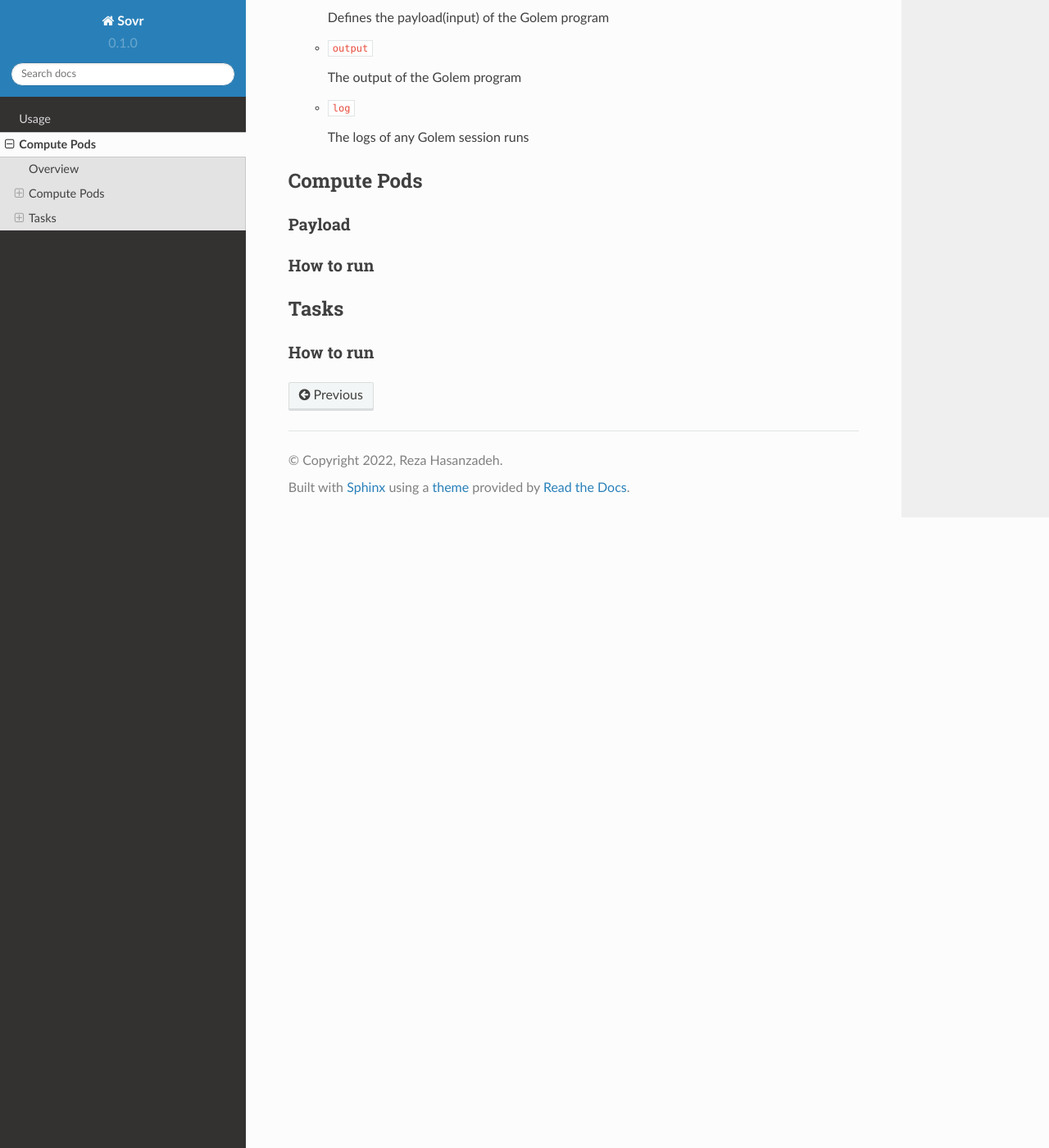
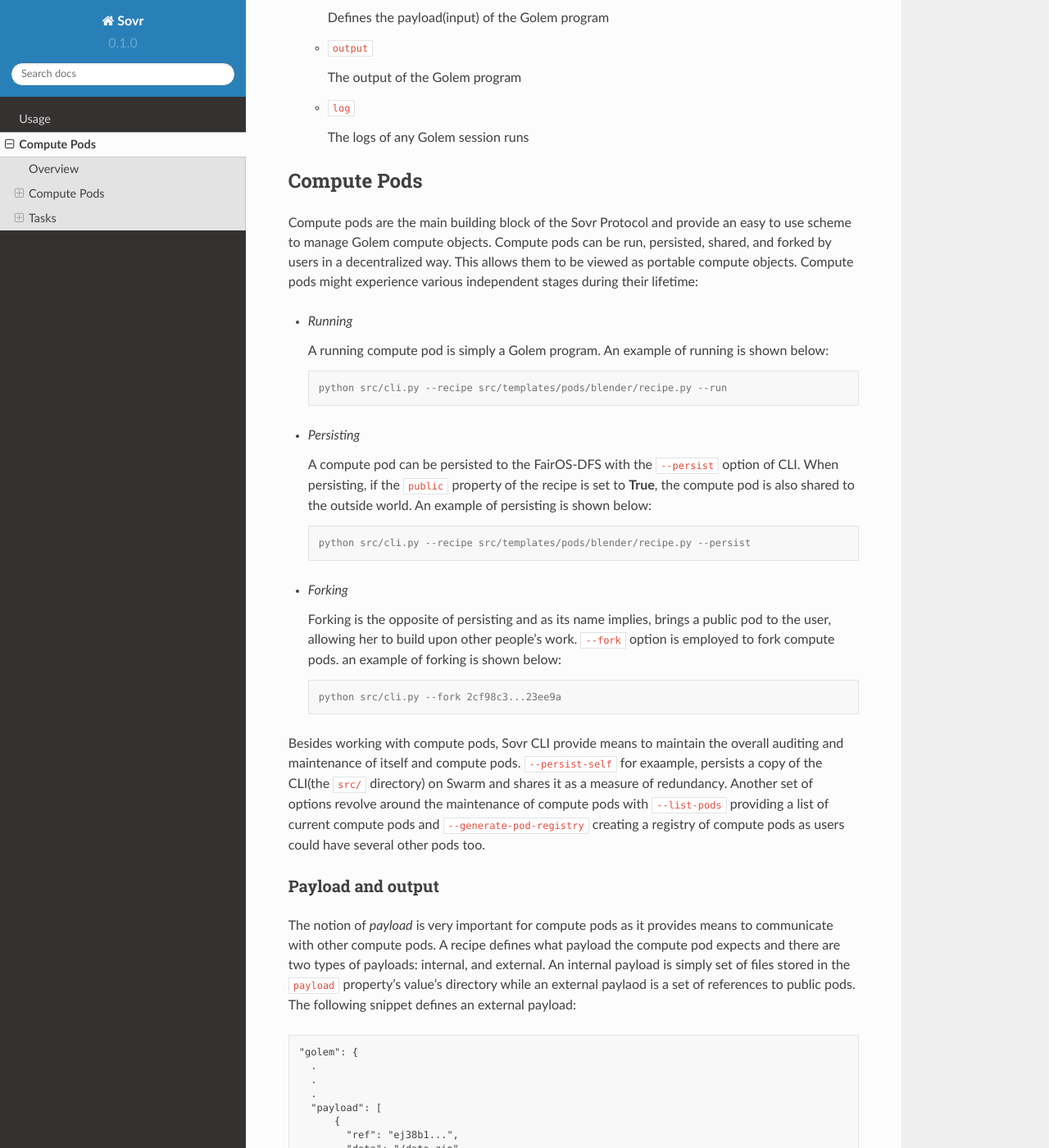
Before and after one commit to WholesumNet/sovr, a Sphinx documentation site: the page built from docs/source/computepods.rst, in a window 1280 px wide and 1400 px high, scrolled down 1452 px. Shown: the whole window at 82% size. Built offline with Sphinx 7.4.7 and the Read the Docs theme 2.0.0, drawn with Linux system fonts in a browser that asks for light colours; some of the changed text lies outside the part shown.

Commit message:
compute pods

```diff
--- a/docs/source/computepods.rst
+++ b/docs/source/computepods.rst
@@ -71,15 +70,86 @@ The description of recipe properties is provided here:
 
 Compute Pods
 ------------
+Compute pods are the main building block of the Sovr Protocol and provide an easy to use scheme to manage Golem compute objects. Compute pods can be run, persisted, shared, and forked by users in a decentralized way. This allows them to be viewed as portable compute objects. Compute pods might experience various independent stages during their lifetime:
 
-Payload
-^^^^^^^
+- *Running*
 
-How to run
-^^^^^^^^^^
+  A running compute pod is simply a Golem program. An example of running is shown below:
+
+  .. code-block:: console
+
+    python src/cli.py --recipe src/templates/pods/blender/recipe.py --run
+
+
+- *Persisting*
+
+  A compute pod can be persisted to the FairOS-DFS with the ``--persist`` option of CLI. When persisting, if the ``public`` property of the recipe is set to **True**, the compute pod is also shared to the outside world. An example of persisting is shown below:
+
+  .. code-block:: console
+
+    python src/cli.py --recipe src/templates/pods/blender/recipe.py --persist
+
+- *Forking*
+
+  Forking is the opposite of persisting and as its name implies, brings a public pod to the user, allowing her to build upon other people's work. ``--fork`` option is employed to fork compute pods. an example of forking is shown below:
+
+  .. code-block:: console
+
+    python src/cli.py --fork 2cf98c3...23ee9a
+
+Besides working with compute pods, Sovr CLI provide means to maintain the overall auditing and maintenance of itself and compute pods. ``--persist-self`` for exaample, persists a copy of the CLI(the ``src/`` directory) on Swarm and shares it as a measure of redundancy. Another set of options revolve around the maintenance of compute pods with ``--list-pods`` providing a list of current compute pods and ``--generate-pod-registry`` creating a registry of compute pods as users could have several other pods too.
+
+Payload and output
+^^^^^^^^^^^^^^^^^^
+The notion of *payload* is very important for compute pods as it provides means to communicate with other compute pods. A recipe defines what payload the compute pod expects and there are two types of payloads: internal, and external. An internal payload is simply set of files stored in the ``payload`` property's value's directory while an external paylaod is a set of references to public pods. The following snippet defines an external payload:
+
+.. code-block:: text
+
+  "golem": {
+    .
+    .
+    .
+    "payload": [
+        {
+          "ref": "ej38b1...",
+          "data": "/data.zip"
+        },
+        {
+          "ref": "1a20fd...",
+          "data": "/jake/lime.zip"
+        },
+        .
+        .
+        .
+      ],
+    },
+    .
+    .
+    .
+  },
+
+As you can see the paylaod requires external stuff stored on public pods that need to be forked before a compute pod could run. This is taken care of by the Sovr CLI when running starts by downlaoding the external payload into the ``paylaod/external`` direcory.
+Once the compute pod is ready to be persisted, the recipe could demand the output to be shared too. An example of a output sharing is given below:
+
+.. code-block:: text
+
+  "golem": {
+      .
+      .
+      .
+      "output": {
+        "share": "output/results",
+      },
+      .
+      .
+      .
+    },
+
+This brings us to the point where the need to chain tasks is felt.
 
 Tasks
 -----
+A task is
 
-How to run
+Quick dive
 ^^^^^^^^^^
```
Also changed, not shown: other parts of docs/source/computepods.rst (+2 -3 lines).
